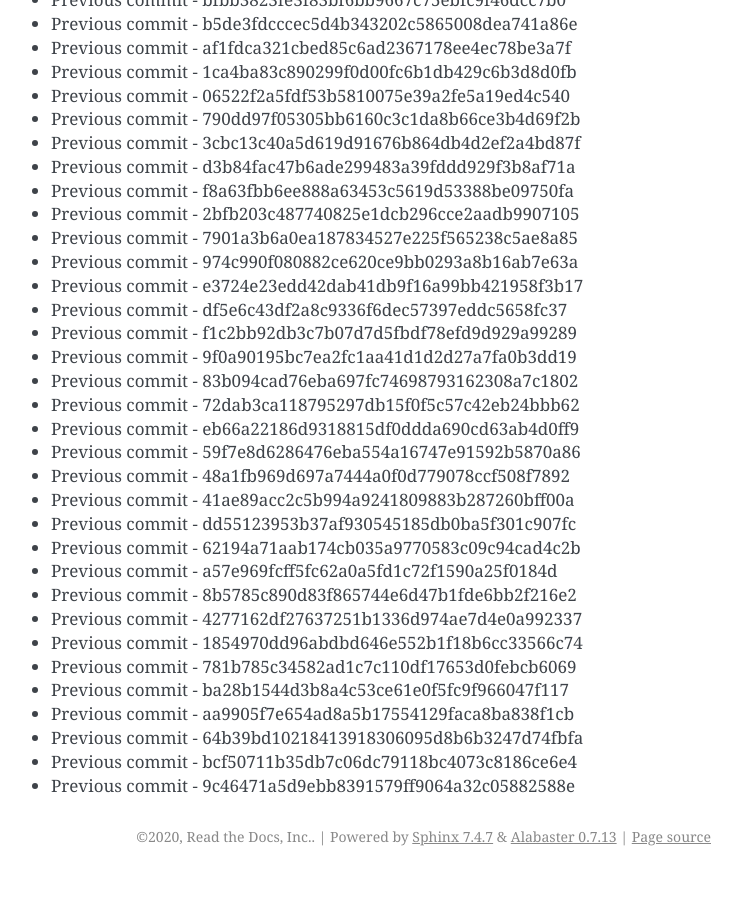
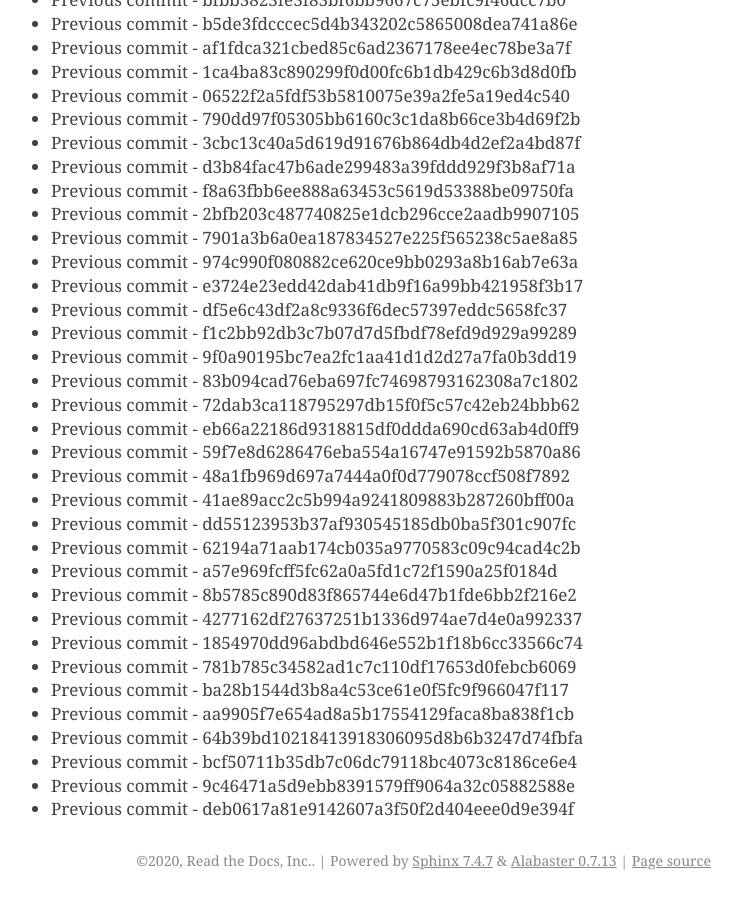
Before and after one commit to readthedocs/rtd-git-stresstest, a Sphinx documentation site: the page built from docs/updates.rst, in a window 1280 px wide and 900 px high, scrolled down 69333 px. Shown: the whole window, without its empty margins (399-1141 px from the left). Built offline with Sphinx 7.4.7, drawn with Linux system fonts in a browser that asks for light colours; before the commit the page ends 70209 px from its top, so only the background shows below that.

Commit message:
Generating commit from previous: deb0617a81e9142607a3f50f2d404eee0d9e394f

```diff
--- a/docs/updates.rst
+++ b/docs/updates.rst
@@ -2945,3 +2945,4 @@ It can be tested for any performance characteristics.
 * Previous commit - 64b39bd10218413918306095d8b6b3247d74fbfa
 * Previous commit - bcf50711b35db7c06dc79118bc4073c8186ce6e4
 * Previous commit - 9c46471a5d9ebb8391579ff9064a32c05882588e
+* Previous commit - deb0617a81e9142607a3f50f2d404eee0d9e394f
```
